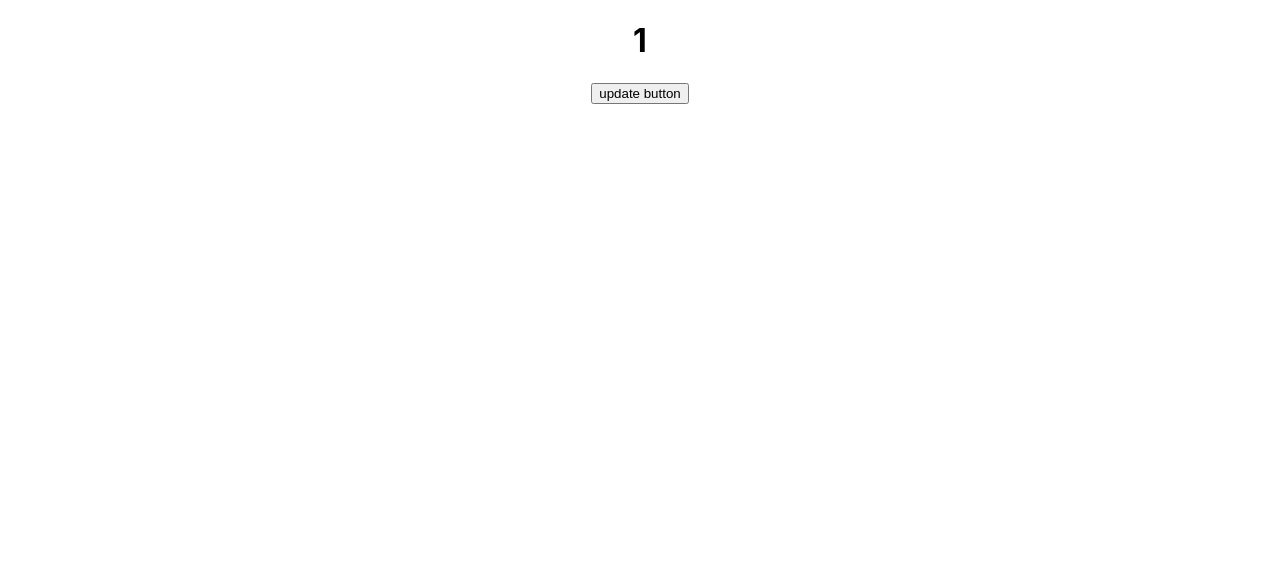
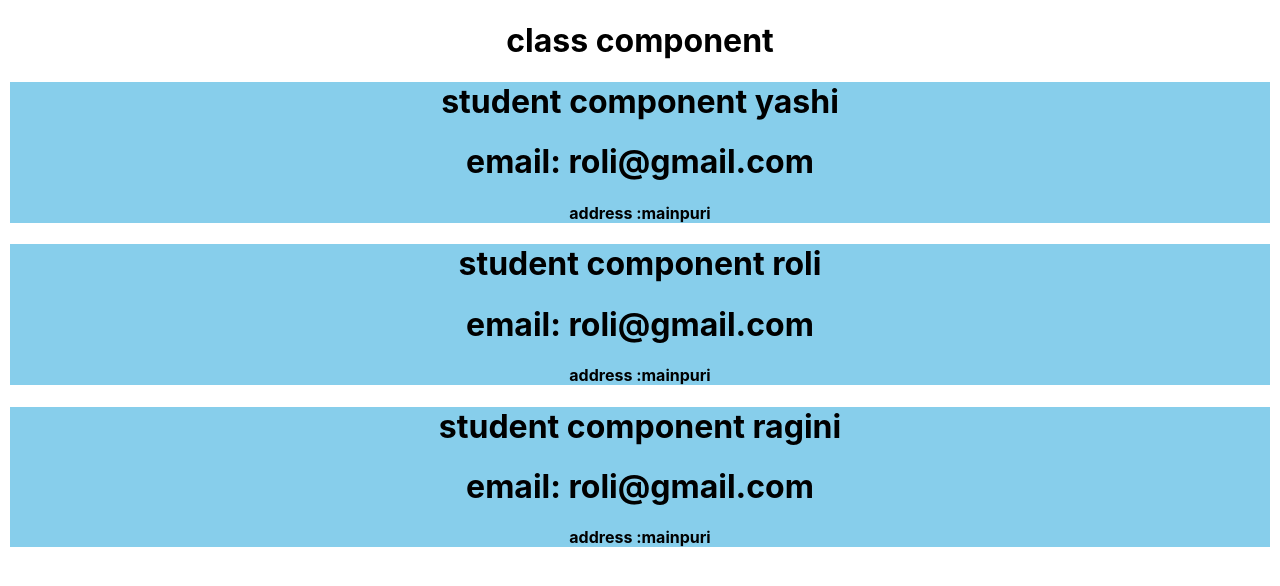
Before and after one commit to rolitiwari1234/Reactjs, a React (Create React App) app: page / in a window 1280 px wide. Shown: the top 586 px of the page. Built offline with nearby package versions, Linux system fonts and the light colour scheme.

Commit message:
props with funcial component

```diff
--- a/src/App.js
+++ b/src/App.js
@@ -1,26 +1,19 @@
-import React ,{Component} from 'react'
+
 import logo from './logo.svg';
 import './App.css';
+import Student from './Student'
 
 
-class App extends Component{
+function App(){
 
-  constructor(){
-    super();
-    this.state={
-      data :1
-    }
-  }
-  apple(){
-    this.setState({data:this.state.data+1})
-  }
-render (){
 return (
     <div className="App">
-     <h1>{this.state.data}</h1>
-     <button onClick={()=>this.apple()}>update button</button>
-    </div>
-  );
-}
-}
+     <h1>class component</h1>
+    <Student name = {"yashi"} email = "roli@gmail.com" other = {{address:'mainpuri',mobile:'000'}}/>
+     <Student name = {"roli"} email = "roli@gmail.com" other = {{address:'mainpuri',mobile:'555'}}/>
+    <Student name = {"ragini"} email = "roli@gmail.com" other = {{address:'mainpuri',mobile:'777'}}/>
+    </div>)
+};
+
+
 export default App;
--- /dev/null
+++ b/src/Student.js
@@ -0,0 +1,12 @@
+function Student(props)
+{
+    console.log(props)
+    return(
+        <div style = {{backgroundColor:"skyblue",margin:10}}>
+            <h1> student component  {props.name}</h1>
+            <h1> email:  {props.email}</h1>
+            <h4>address :{props.other.address}</h4>
+        </div>
+    )
+}
+export default Student;
```
